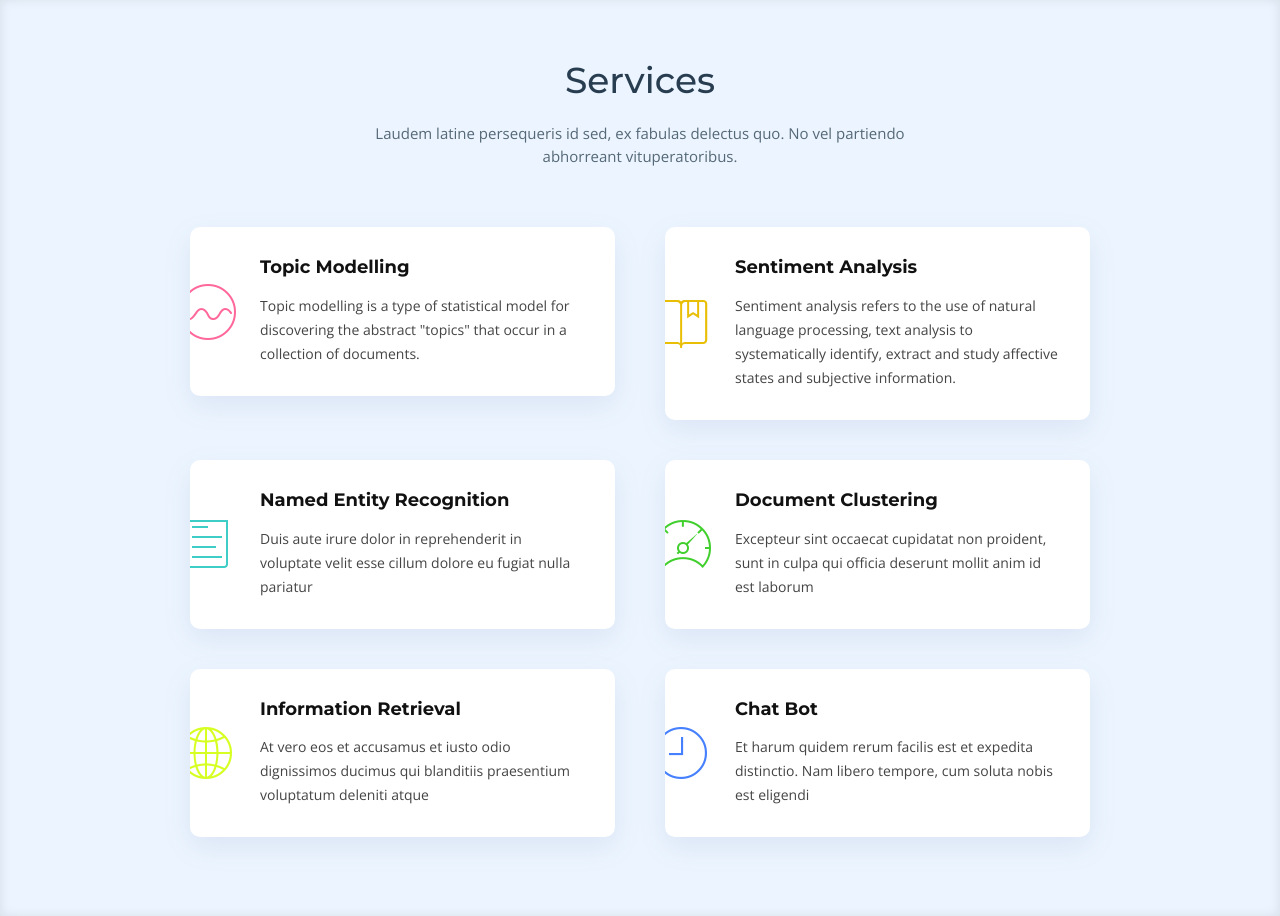
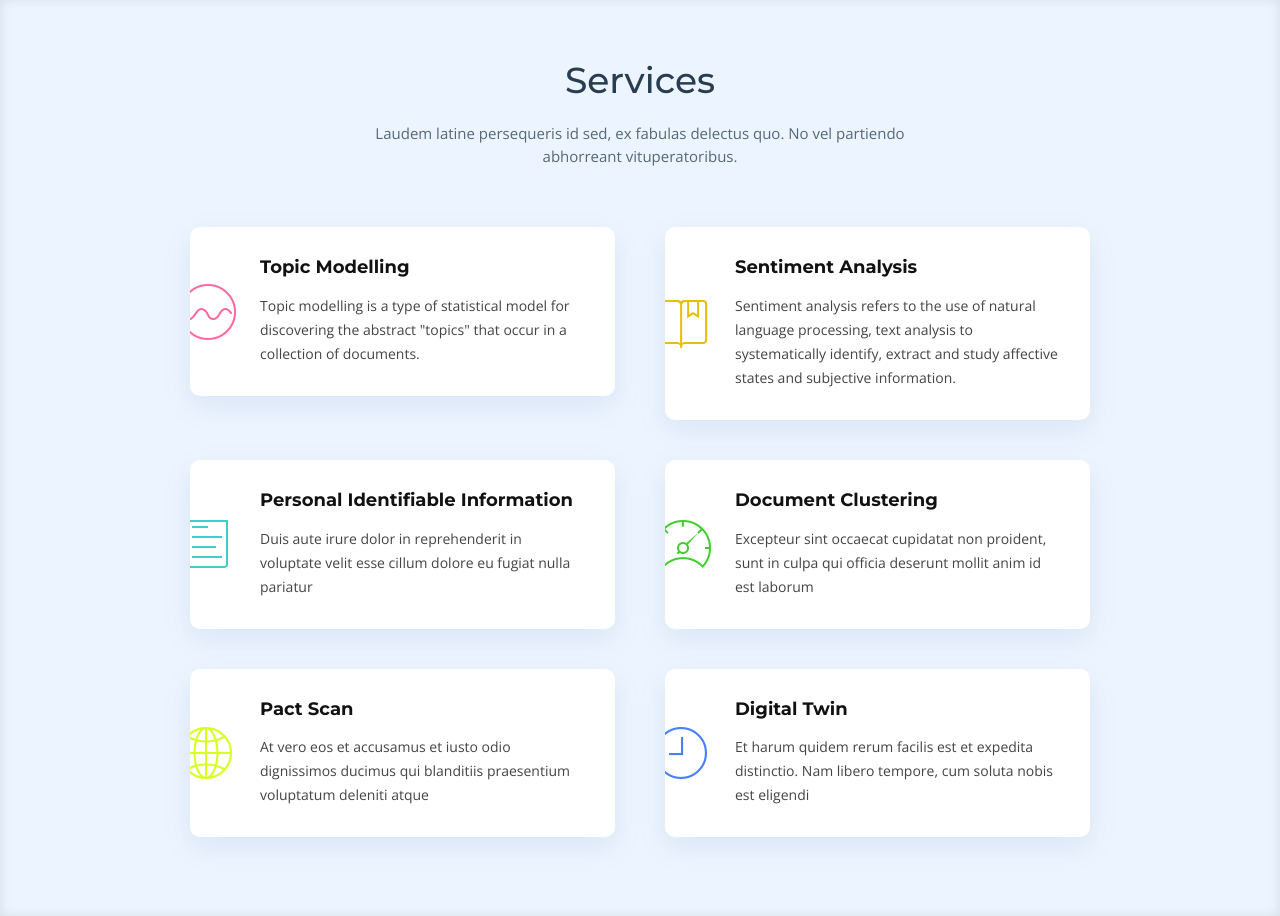
Before and after one commit to pravee2667/idctext, a Flask app: page /home in a window 1280 px wide. Shown: the part 2257-3173 px from the top of the page. Run offline with Flask 2, Linux system fonts and the light colour scheme; some libraries are stand-ins or nearby versions; some web fonts are replaced.

Commit message:
landing file has been updated

```diff
--- a/templates/landing.html
+++ b/templates/landing.html
@@ -214,7 +214,7 @@
           <div class="col-md-6 col-lg-5 offset-lg-1 wow bounceInUp" data-wow-delay="0.1s" data-wow-duration="1.4s">
             <div class="box">
               <div class="icon"><i class="ion-ios-paper-outline" style="color: #3fcdc7;"></i></div>
-              <h4 class="title"><a href="">Named Entity Recognition</a></h4>
+              <h4 class="title"><a href="">Personal Identifiable Information</a></h4>
               <p class="description">Duis aute irure dolor in reprehenderit in voluptate velit esse cillum dolore eu fugiat nulla pariatur</p>
             </div>
           </div>
@@ -229,14 +229,14 @@
           <div class="col-md-6 col-lg-5 offset-lg-1 wow bounceInUp" data-wow-delay="0.2s" data-wow-duration="1.4s">
             <div class="box">
               <div class="icon"><i class="ion-ios-world-outline" style="color: #d6ff22;"></i></div>
-              <h4 class="title"><a href="">Information Retrieval</a></h4>
+              <h4 class="title"><a href="">Pact Scan</a></h4>
               <p class="description">At vero eos et accusamus et iusto odio dignissimos ducimus qui blanditiis praesentium voluptatum deleniti atque</p>
             </div>
           </div>
           <div class="col-md-6 col-lg-5 wow bounceInUp" data-wow-delay="0.2s" data-wow-duration="1.4s">
             <div class="box">
               <div class="icon"><i class="ion-ios-clock-outline" style="color: #4680ff;"></i></div>
-              <h4 class="title"><a href="">Chat Bot</a></h4>
+              <h4 class="title"><a href="https://pactera20190506123605.azurewebsites.net/">Digital Twin</a></h4>
               <p class="description">Et harum quidem rerum facilis est et expedita distinctio. Nam libero tempore, cum soluta nobis est eligendi</p>
             </div>
           </div>
```
